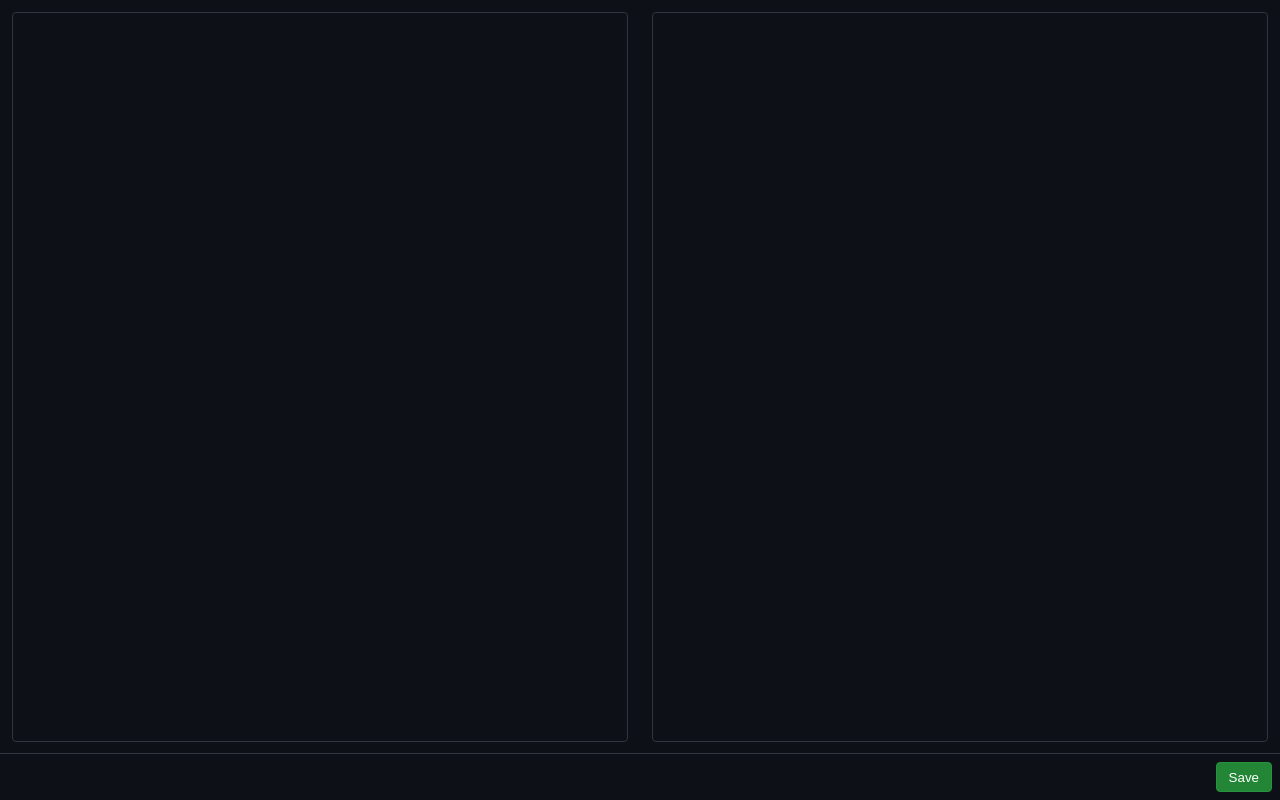
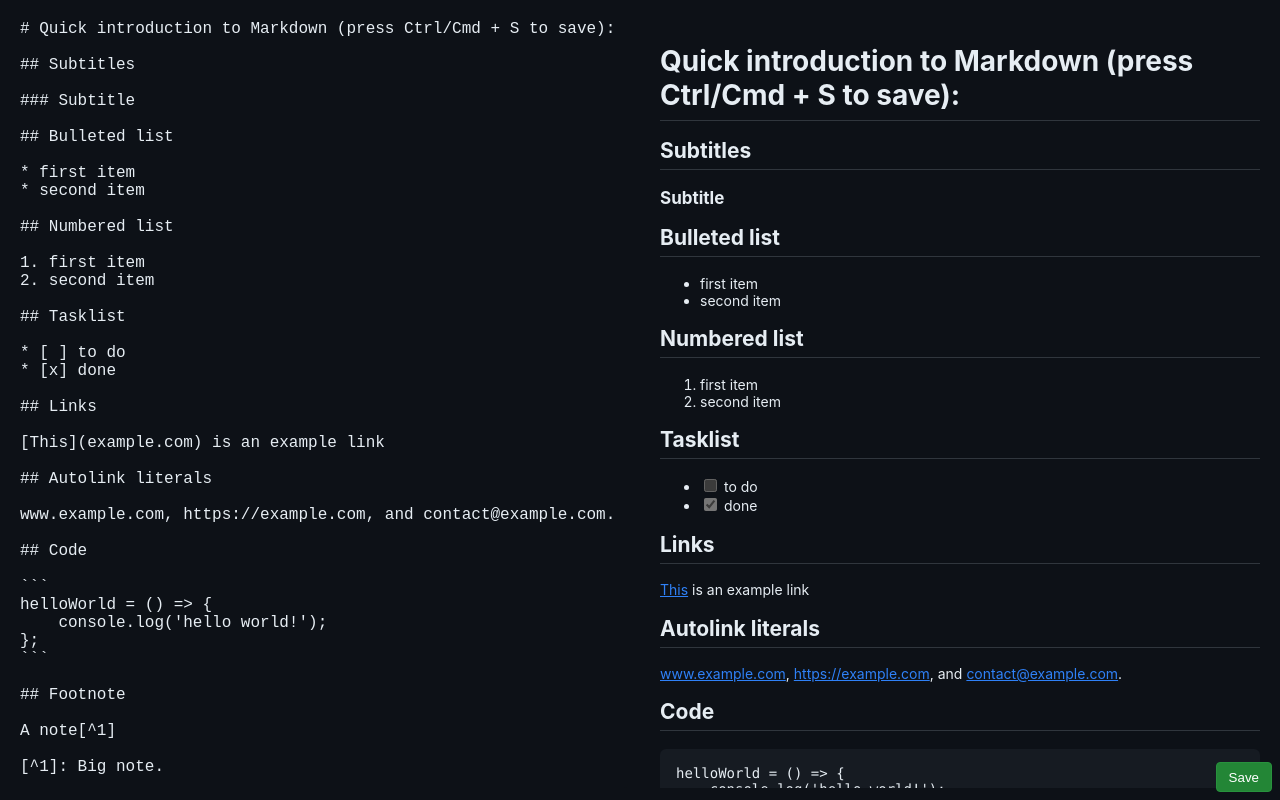
Before and after one commit to raphaelguionaud/markdown-notes, a React (Create React App) app: page / in a window 1280 px wide. Built offline with nearby package versions, Linux system fonts and the light colour scheme.

Commit message:
added default text, removed syntax highlighting, added styling to code blocks

```diff
--- a/src/App.css
+++ b/src/App.css
@@ -4,11 +4,6 @@
 
 .App {
   text-align: center;
-}
-
-.App-logo {
-  height: 40vmin;
-  pointer-events: none;
 }
 
 .App-header {
@@ -27,7 +22,7 @@
 .main {
   display: grid;
   grid-template-columns: 1fr 1fr;
-  height: calc(100vh - 46px);
+  height: 100vh;
 }
 
 .save {
@@ -50,17 +45,18 @@
   max-width: 50vw;
   padding: 12px;
   display: flex;
-  justify-content: center;
+  flex-direction: column;
   overflow-y: auto;
+  word-wrap: break-word;
+  text-align: left;
 }
 
 .markdown {
-  width: 100%;
-  padding: 4px 32px 32px 32px;
+  padding: 8px 8px 32px 8px;
   word-wrap: break-word;
   overflow-y: scroll;
-  border: 1px solid rgb(48, 54, 61);
   border-radius: 4px;
+  text-align: left;
 }
 
 .markdown * {
@@ -92,12 +88,30 @@
   font-size: 17px;
 }
 
+.markdown a {
+  color: rgb(47, 129, 247);
+}
+
+.markdown code {
+  background-color: rgb(22, 27, 34);
+  padding: 16px;
+  border-radius: 6px;
+  overflow: auto;
+  max-width: 100%;
+  display: block;
+  white-space: pre-wrap;
+  min-height: 16px;
+}
+
+.markdown pre {
+  word-wrap: break-word;
+}
+
 textarea {
   width: 100%;
   height: 100%;
   padding: 8px;
   box-sizing: border-box;
-  border: 1px solid rgb(48, 54, 61);
   border-radius: 4px;
   background-color: #0d1117;
   color: #e6edf3;
@@ -108,14 +122,11 @@ textarea {
   -moz-box-shadow: none;
   box-shadow: none;
   outline: none;
-}
-
-textarea:focus {
-  border: 1px solid #e6edf3;
+  border: 0;
 }
 
 .save {
-  border-top: 1px solid rgb(48, 54, 61);
+  background-color: transparent;
 }
 
 .save button {
@@ -128,5 +139,5 @@ textarea:focus {
 }
 
 .save button:hover {
-  background-color: rgb(45, 168, 92);
+  background-color: rgb(41, 173, 91);
 }
--- a/src/App.js
+++ b/src/App.js
@@ -1,10 +1,63 @@
 import React from "react";
 import Markdown from "react-markdown";
+import remarkGfm from "remark-gfm";
 import "./App.css";
 
 class App extends React.Component {
   constructor(props) {
     super(props);
+
+    const defaultText = `# Quick introduction to Markdown (press Ctrl/Cmd + S to save):
+
+## Subtitles
+
+### Subtitle
+
+## Bulleted list
+
+* first item
+* second item
+
+## Numbered list
+
+1. first item
+2. second item
+
+## Tasklist
+
+* [ ] to do
+* [x] done
+
+## Links
+
+[This](example.com) is an example link
+
+## Autolink literals
+
+www.example.com, https://example.com, and contact@example.com.
+
+## Code
+
+\`\`\`
+helloWorld = () => {
+    console.log('hello world!');
+};
+\`\`\`
+
+## Footnote
+
+A note[^1]
+
+[^1]: Big note.
+
+## Strikethrough
+
+~one~ or ~~two~~ tildes.
+
+## Table
+
+| a | b  |  c |  d  |
+| - | :- | -: | :-: |`;
 
     const storage = localStorage.getItem("text");
     const isMac = navigator.platform.toUpperCase().indexOf("MAC") >= 0;
@@ -15,15 +68,28 @@ class App extends React.Component {
             text: storage,
             isMac: isMac,
           }
-        : { text: "", isMac: isMac };
+        : { text: defaultText, isMac: isMac };
   }
 
-  _onKeyDown = ({ nativeEvent }) => {
+  onKeyDown = (event) => {
+    const { nativeEvent, target } = event;
+
+    if (nativeEvent.keyCode === 9) {
+      nativeEvent.preventDefault();
+
+      const { selectionStart, selectionEnd, value } = target;
+      const newValue =
+        value.substring(0, selectionStart) +
+        "\t" +
+        value.substring(selectionEnd);
+
+      this.setState({ text: newValue }, () => {
+        target.selectionStart = target.selectionEnd = selectionStart + 1;
+      });
+    }
+
     if (this.state.isMac) {
-      if (
-        (nativeEvent.keyCode === 91 || nativeEvent.keyCode === 93) &&
-        nativeEvent.keyCode === 83
-      ) {
+      if (nativeEvent.metaKey && nativeEvent.keyCode === 83) {
         nativeEvent.preventDefault();
         this.save();
       }
@@ -37,7 +103,7 @@ class App extends React.Component {
 
   render() {
     return (
-      <div className="App" onKeyDown={this._onKeyDown}>
+      <div className="App" onKeyDown={this.onKeyDown}>
         <header className="App-header">
           <section className="main">
             <div className="raw">
@@ -47,7 +113,9 @@ class App extends React.Component {
               ></textarea>
             </div>
             <div className="markdown-container">
-              <Markdown className="markdown">{this.state.text}</Markdown>
+              <Markdown remarkPlugins={[remarkGfm]} className="markdown">
+                {this.state.text}
+              </Markdown>
             </div>
           </section>
           <section className="save">
@@ -64,126 +132,6 @@ class App extends React.Component {
     });
   };
 
-  // isUnorderedList(line) {
-  //   return line.length > 2 && line[0] === "*" && line[1] === " ";
-  // }
-
-  // isOrderedList(line) {
-  //   const pointIndex = line.indexOf(".");
-  //   const spaceIndex = line.indexOf(" ");
-  //   const substring = line.substring(0, pointIndex);
-
-  //   if (
-  //     pointIndex === -1 ||
-  //     spaceIndex === -1 ||
-  //     isNaN(substring) ||
-  //     isNaN(parseFloat(substring))
-  //   ) {
-  //     return false;
-  //   }
-
-  //   return true;
-  // }
-
-  // isLargeHeading(line) {
-  //   return line.length > 2 && line[0] === "#" && line[1] === " ";
-  // }
-
-  // isMediumHeading(line) {
-  //   return (
-  //     line.length > 3 && line[0] === "#" && line[1] === "#" && line[2] === " "
-  //   );
-  // }
-
-  // isSmallHeading(line) {
-  //   return (
-  //     line.length > 4 &&
-  //     line[0] === "#" &&
-  //     line[1] === "#" &&
-  //     line[2] === "#" &&
-  //     line[3] === " "
-  //   );
-  // }
-
-  // parseLine(line) {
-  //   const stack = [];
-  //   let res = [];
-
-  //   for (let i = 0; i < line.length; i++) {
-  //     const char = line.charAt(i);
-
-  //     if (stack.length && stack[0] === "*") {
-  //       if (char === "*") {
-  //         stack.shift();
-  //         let string = "";
-
-  //         while (stack.length > 0) {
-  //           string += stack.shift();
-  //         }
-
-  //         res.push(<i>{string}</i>);
-  //         continue;
-  //       } else {
-  //         stack.push(char);
-  //         continue;
-  //       }
-  //     }
-
-  //     if (char === "*") {
-  //       stack.push(char);
-  //       continue;
-  //     }
-
-  //     res.push(char);
-  //   }
-
-  //   if (stack.length > 0) {
-  //     res.push(stack.join(""));
-  //   }
-
-  //   return res;
-  // }
-
-  // textToMarkdown(text) {
-  //   const lines = text.split("\n");
-
-  //   return lines.map((line) => {
-  //     if (line === "") {
-  //       return <div>&nbsp;</div>;
-  //     }
-
-  //     if (this.isOrderedList(line)) {
-  //       return (
-  //         <ol>
-  //           <li>{this.parseLine(line.slice(1))}</li>
-  //         </ol>
-  //       );
-  //     }
-
-  //     if (this.isUnorderedList(line)) {
-  //       return (
-  //         <ul>
-  //           <li>{this.parseLine(line.slice(1))}</li>
-  //         </ul>
-  //       );
-  //     }
-
-  //     if (this.isLargeHeading(line)) {
-  //       return <h1>{this.parseLine(line.slice(1))}</h1>;
-  //     }
-
-  //     if (this.isMediumHeading(line)) {
-  //       return <h2>{this.parseLine(line.slice(2))}</h2>;
-  //     }
-
-  //     if (this.isSmallHeading(line)) {
-  //       return <h3>{this.parseLine(line.slice(3))}</h3>;
-  //     }
-
-  //     return <div>{this.parseLine(line)}</div>;
-  //   });
-  // }
-
   save() {
     localStorage.setItem("text", this.state.text);
   }
```
Also changed, not shown: 1 other file (tests, documents, lock files or other folders).
